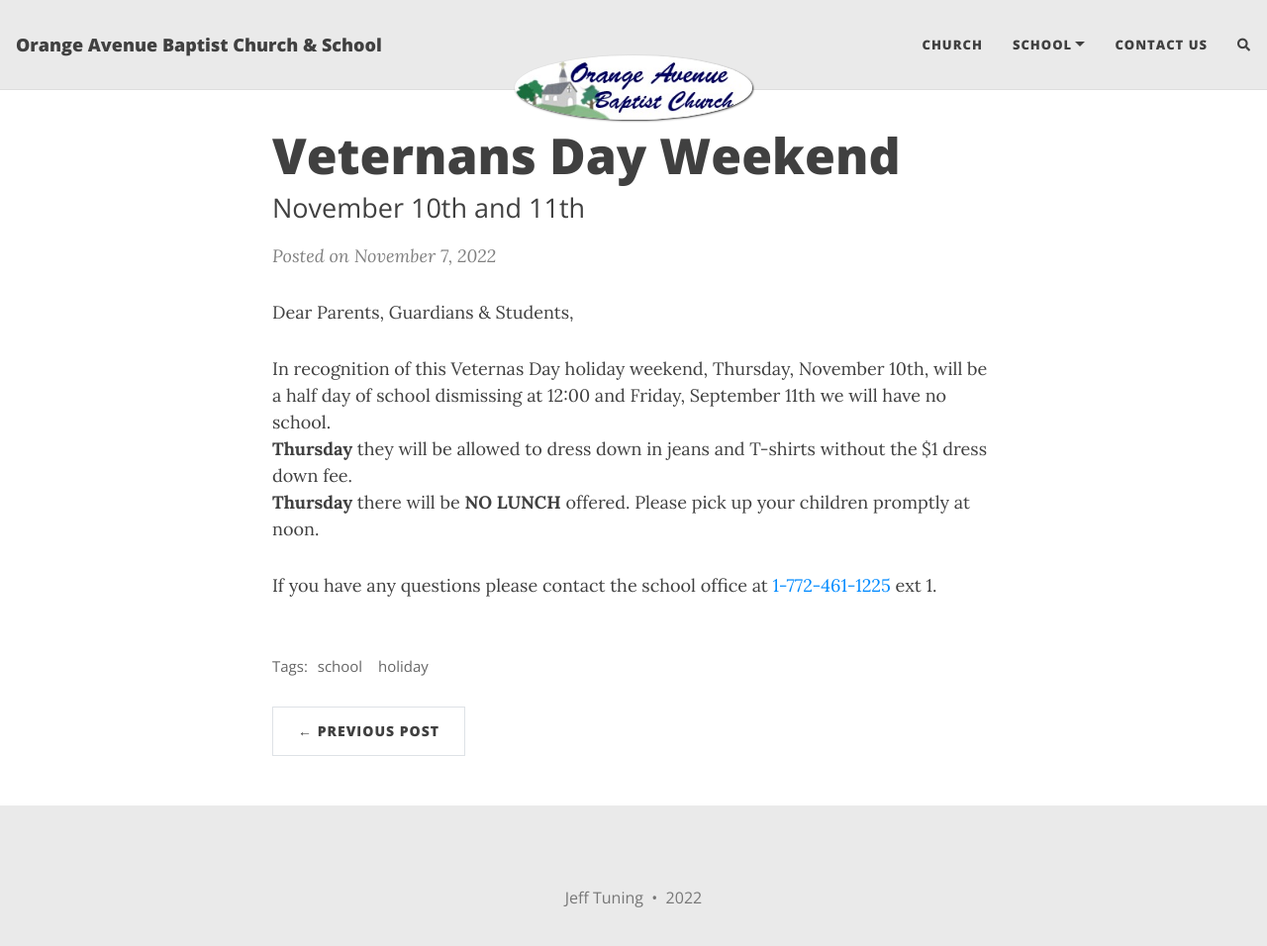
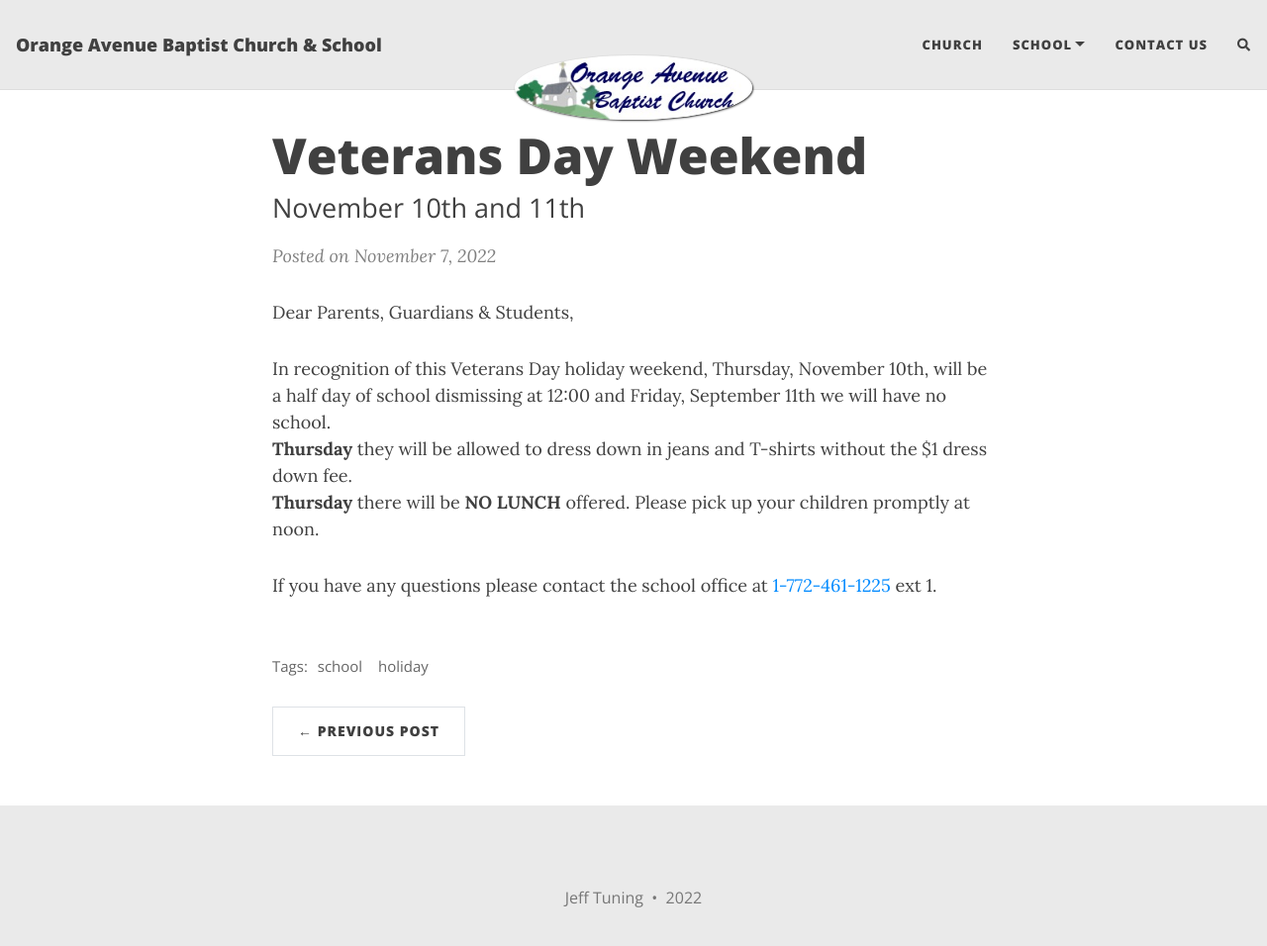
Before and after one commit to techdouttech/oabc-website, a Jekyll site: the page built from _posts/2022-11-07-Veterans-Day-Weekend.md, in a window 1280 px wide and 969 px high. Shown: the top 956 px of the window at 99% size. Built offline with Jekyll 4.4.1, drawn with Linux system fonts in a browser that asks for light colours; nearby versions of some CDN libraries; comment, search, counter and statistics services are not loaded.

Commit message:
Spelling Issue

```diff
--- a/_posts/2022-11-07-Veterans-Day-Weekend.md
+++ b/_posts/2022-11-07-Veterans-Day-Weekend.md
@@ -1,6 +1,6 @@
 ---
 layout: post
-title: Veternans Day Weekend
+title: Veterans Day Weekend
 subtitle: November 10th and 11th
 #gh-repo: daattali/beautiful-jekyll
 #gh-badge: [star, fork, follow]
@@ -10,7 +10,7 @@
 
 Dear Parents, Guardians & Students,
 
-In recognition of this Veternas Day holiday weekend, Thursday, November 10th, will be a half day of school dismissing at 12:00 and Friday, September 11th we will have no school.<br />
+In recognition of this Veterans Day holiday weekend, Thursday, November 10th, will be a half day of school dismissing at 12:00 and Friday, September 11th we will have no school.<br />
 **Thursday** they will be allowed to dress down in jeans and T-shirts without the $1 dress down fee.<br />
 **Thursday** there will be **NO LUNCH** offered. Please pick up your children promptly at noon.<br />
 
```
